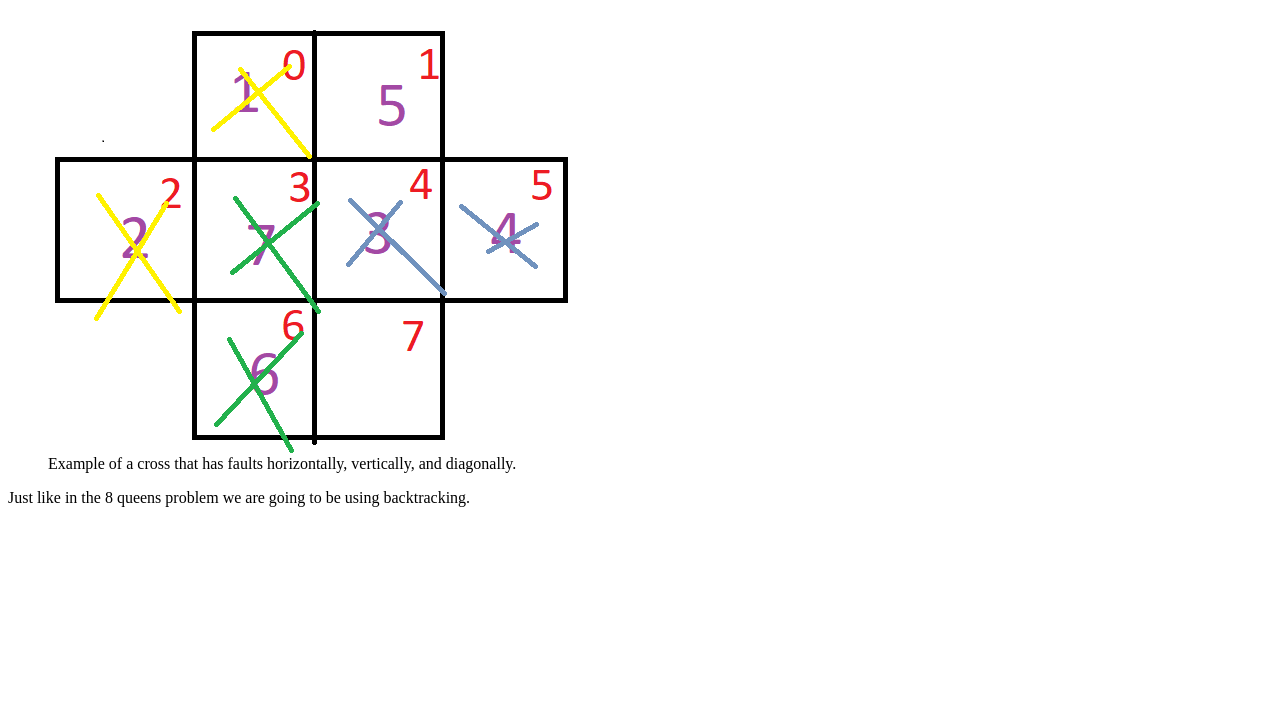
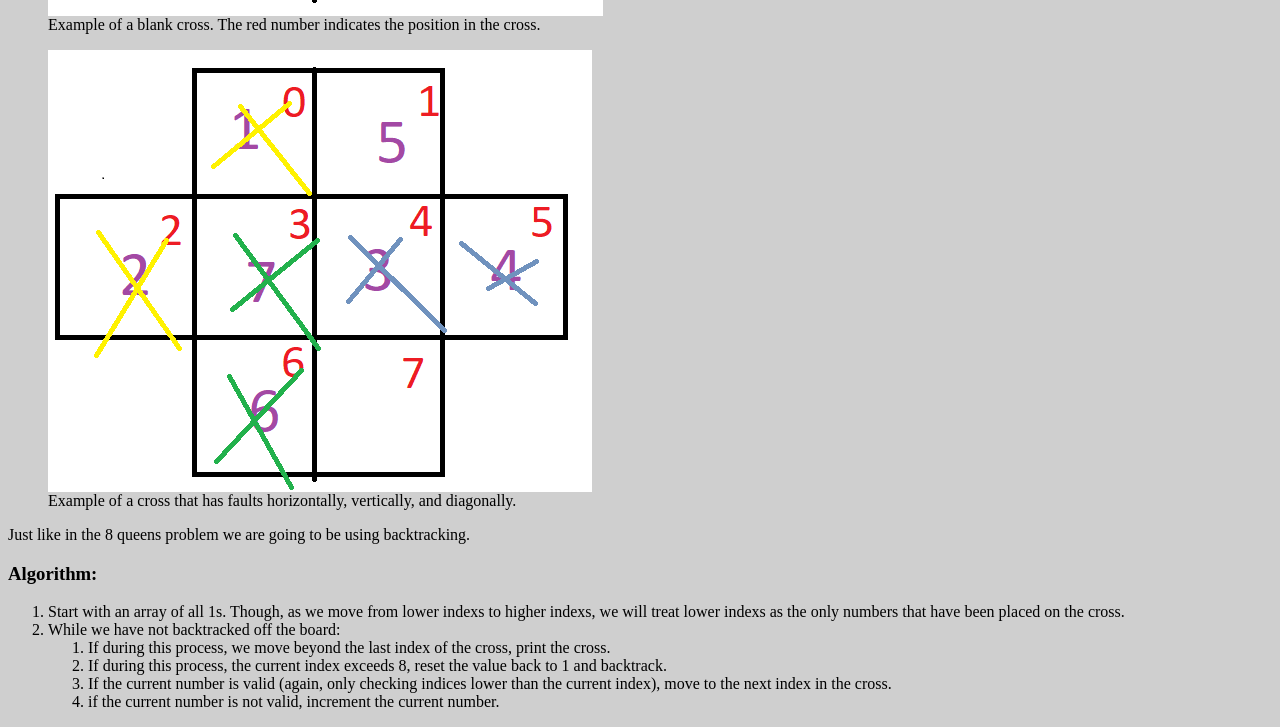
Before and after one commit to serverizzo/CppCer, a plain HTML site: page Projects/8NumbersInACross/8NumbersInACross.html in a window 1280 px wide. Shown: the part 607-1334 px from the top of the page. Before the commit the page ends 1130 px from the top, so only its background shows below. Drawn offline with Linux system fonts and the light colour scheme.

Commit message:
added global style and finised 8 numbers in a cross

```diff
--- a/Projects/8NumbersInACross/8NumbersInACross.html
+++ b/Projects/8NumbersInACross/8NumbersInACross.html
@@ -1,6 +1,12 @@
 
+<head>
+    <title> CS211 Waxman & Cerverizzo </title>
+    <link rel="stylesheet" href="../../style.css">
+</head>
 
 <h1> 8 numbers in a cross </h1>
+
+<p> link to the template <a href = "#">here</a></p>
 
 
 <h3> Problem Statement: </h3>
@@ -25,4 +31,22 @@
 
 <p>
     Just like in the 8 queens problem we are going to be using backtracking.
+    <br>
 </p>
+
+<h3> Algorithm: </h3>
+<ol>
+    <li> Start with an array of all 1s. Though, as we move from lower indexs to higher indexs, we will treat lower indexs as the only numbers that have been placed on the cross.</li>
+    <li> While we have not backtracked off the board:</li>
+        <ol>
+            <li> If during this process, we move beyond the last index of the cross, print the cross. </li>
+            <li> If during this process, the current index exceeds 8, reset the value back to 1 and backtrack.</li>
+            <li>
+                If the current number is valid (again, only checking indices lower than the current index), move to the next index in the cross.
+            </li>
+            <li>
+                if the current number is not valid, increment the current number.
+            </li>
+        </ol>
+
+</ol>
--- /dev/null
+++ b/style.css
@@ -0,0 +1,5 @@
+
+
+body{
+    background-color: #cfcfcf;
+}
```
Also changed, not shown: Projects/8Queens1-d/8Queens1-d.html (+8 -2 lines), Projects/StableMarriage/stableMarriage.html (+10 -0 lines), index.html (+9 -0 lines).
